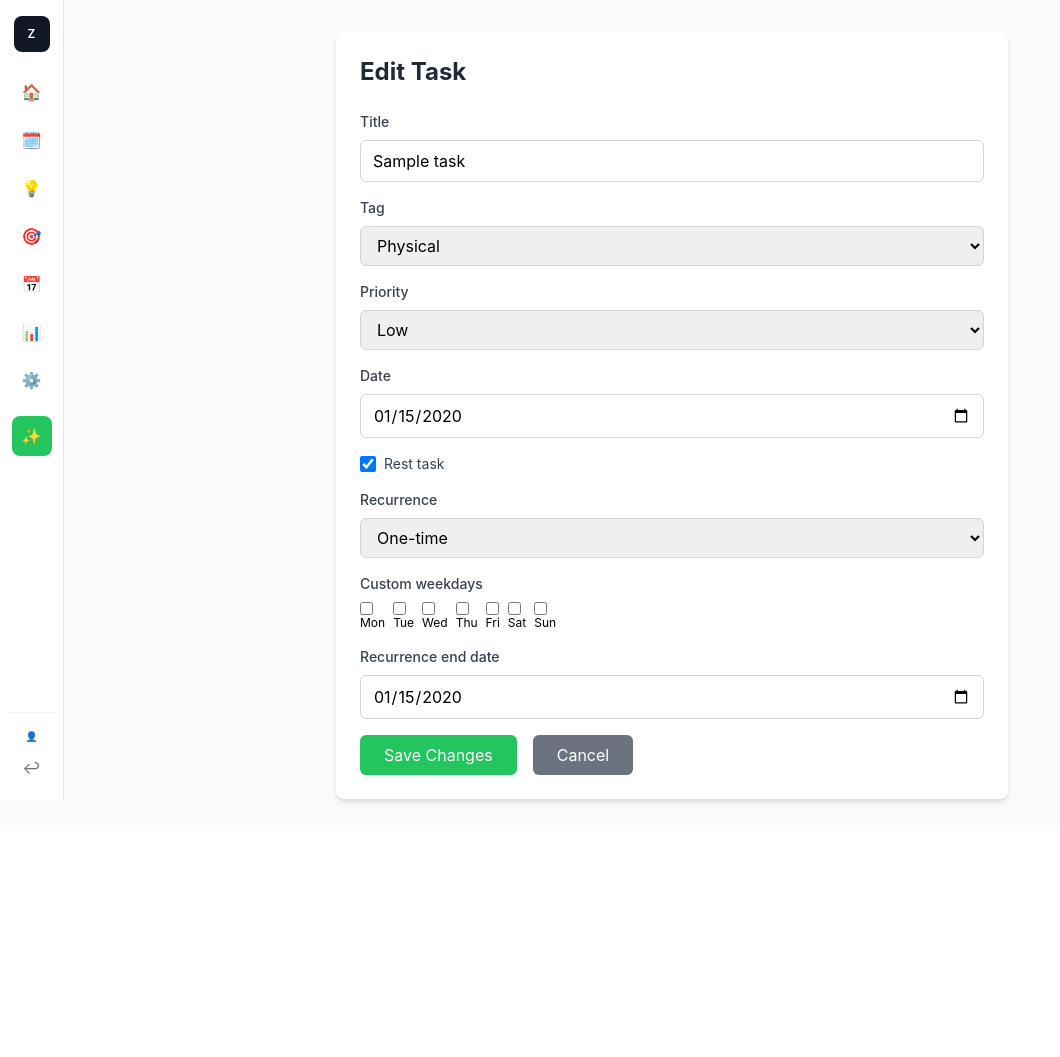
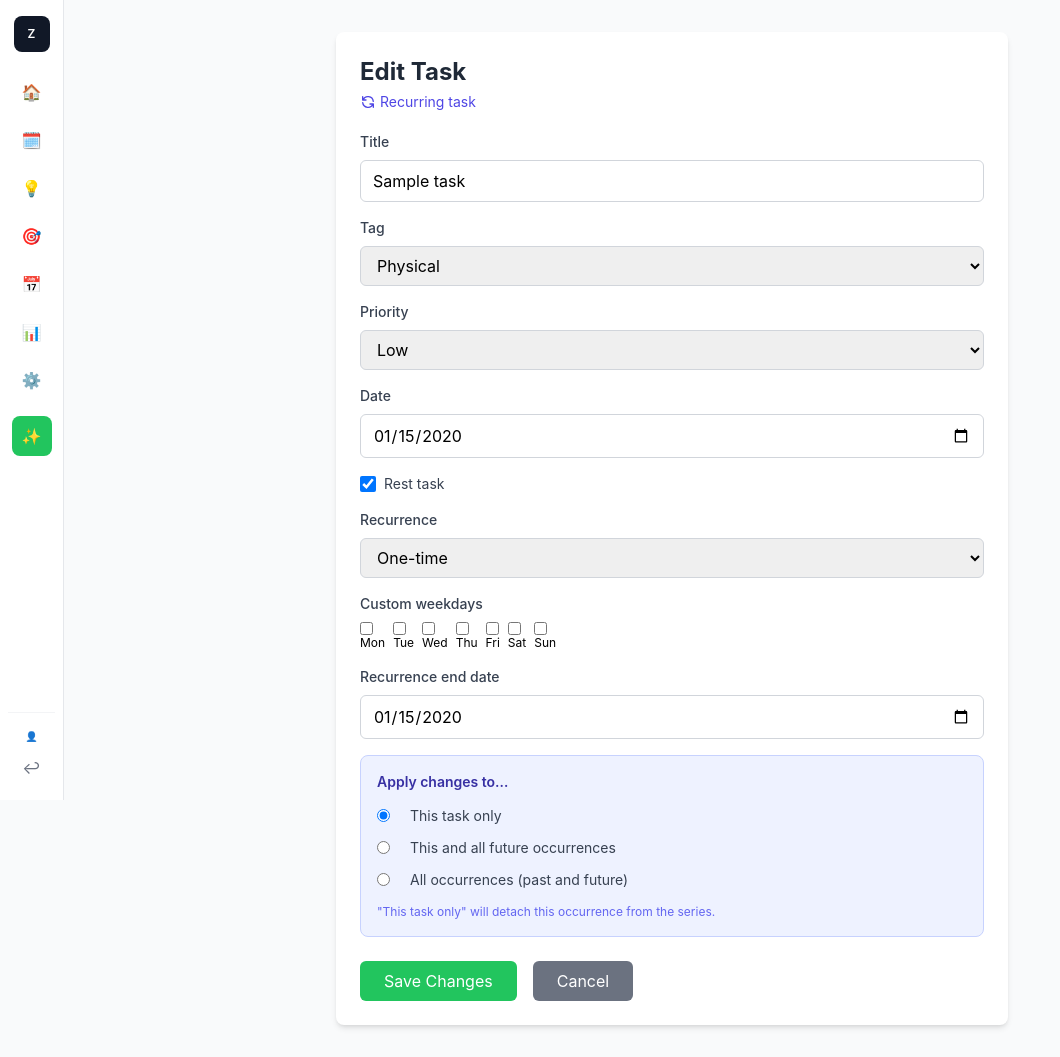
Before and after one commit to elishambadi/zentry, a Django app: page /task/edit/1/ in a window 1280 px wide. Shown: the whole page, without its empty margins (0-1060 px from the left). Before the commit the page ends 804 px from the top, so only its background shows below. Run offline with Django 5.2, Linux system fonts and the light colour scheme; a user stored in the database is signed in; tables that the repository leaves empty hold one stand-in row (values such as "Sample post"); parts of the project's set-up code (start-up, migrations or seed data) failed here and were passed over; some libraries are stand-ins or nearby versions.

Commit message:
setup recurring tasks

```diff
--- a/core/forms.py
+++ b/core/forms.py
@@ -76,7 +76,22 @@ class TaskForm(forms.ModelForm):
         return instance
 
 
+EDIT_SCOPE_CHOICES = [
+    ('this_only',       'This task only'),
+    ('this_and_future', 'This and all future occurrences'),
+    ('all',             'All occurrences (past and future)'),
+]
+
+
 class TaskEditForm(TaskForm):
+    edit_scope = forms.ChoiceField(
+        choices=EDIT_SCOPE_CHOICES,
+        initial='this_only',
+        required=False,
+        widget=forms.RadioSelect(attrs={'class': 'mr-2'}),
+        label='Apply changes to',
+    )
+
     class Meta(TaskForm.Meta):
         fields = ['title', 'tag', 'priority', 'date', 'is_rest', 'recurrence_type', 'recurrence_days', 'recurrence_end_date']
         widgets = {
--- a/core/views.py
+++ b/core/views.py
@@ -1821,11 +1821,75 @@ def monthly_review(request):
 @login_required
 def edit_task(request, task_id):
     task = get_object_or_404(Task, id=task_id, user=request.user)
+
+    # Determine the template and whether this task is part of a recurring series.
+    # A task is "in a series" if it IS the template or is an instance spawned from one.
+    template = None
+    if task.is_recurring_template:
+        template = task
+    elif task.recurrence_source_id:
+        template = task.recurrence_source
+
+    is_recurring = template is not None
+
     if request.method == 'POST':
         form = TaskEditForm(request.POST, instance=task)
         if form.is_valid():
-            form.save()
-            messages.success(request, 'Task updated successfully!')
+            scope = form.cleaned_data.get('edit_scope') or 'this_only'
+
+            # Fields that get propagated to instances (everything except date).
+            PROPAGATED_FIELDS = ['title', 'tag', 'priority', 'is_rest']
+            # Fields that also update the template's recurrence settings.
+            RECURRENCE_FIELDS = ['recurrence_type', 'recurrence_days', 'recurrence_end_date']
+
+            if not is_recurring or scope == 'this_only':
+                # ── Edit this task only ──────────────────────────────────────────
+                # If this is a recurring instance, detach it so it becomes its own
+                # standalone task (no longer follows the template).
+                saved = form.save(commit=False)
+                if task.recurrence_source_id and scope == 'this_only':
+                    saved.recurrence_source = None
+                    # Keep it non-template so it doesn't spawn new instances.
+                    saved.is_recurring_template = False
+                    saved.recurrence_type = 'none'
+                    saved.recurrence_days = ''
+                    saved.recurrence_end_date = None
+                saved.save()
+                messages.success(request, 'Task updated (this occurrence only).')
+
+            elif scope in ('this_and_future', 'all'):
+                # ── Propagate to template + a subset of instances ────────────────
+                # Step 1: save the edited task normally.
+                form.save()
+
+                # Step 2: update the template's shared fields & recurrence settings.
+                if template:
+                    for field in PROPAGATED_FIELDS + RECURRENCE_FIELDS:
+                        setattr(template, field, getattr(task, field))
+                    # Re-derive recurrence_days string (form.save already stored it on task).
+                    template.recurrence_days = task.recurrence_days
+                    template.save(update_fields=PROPAGATED_FIELDS + RECURRENCE_FIELDS)
+
+                # Step 3: find all instances to update.
+                if template:
+                    instances_qs = Task.objects.filter(
+                        user=request.user,
+                        recurrence_source=template,
+                    ).exclude(pk=task.pk)   # already saved above
+
+                    if scope == 'this_and_future':
+                        instances_qs = instances_qs.filter(date__gte=task.date)
+
+                    # Bulk-update shared fields (keep each instance's own date).
+                    update_kwargs = {
+                        field: getattr(task, field)
+                        for field in PROPAGATED_FIELDS
+                    }
+                    instances_qs.update(**update_kwargs)
+
+                label = 'this and all future occurrences' if scope == 'this_and_future' else 'all occurrences'
+                messages.success(request, f'Task updated for {label}.')
+
             return redirect('daily_view', year=task.date.year, month=task.date.month, day=task.date.day)
     else:
         form = TaskEditForm(instance=task)
@@ -1833,6 +1897,7 @@ def edit_task(request, task_id):
     context = {
         'form': form,
         'task': task,
+        'is_recurring': is_recurring,
     }
     return render(request, 'core/edit_task.html', context)
 
--- a/templates/core/edit_task.html
+++ b/templates/core/edit_task.html
@@ -3,7 +3,18 @@
 {% block content %}
 <div class="max-w-2xl mx-auto">
     <div class="bg-white rounded-lg shadow-md p-6">
-        <h1 class="text-2xl font-bold text-gray-800 mb-6">Edit Task</h1>
+        <h1 class="text-2xl font-bold text-gray-800 mb-1">Edit Task</h1>
+        {% if is_recurring %}
+        <p class="text-sm text-indigo-600 mb-5 flex items-center gap-1">
+            <svg xmlns="http://www.w3.org/2000/svg" class="h-4 w-4" fill="none" viewBox="0 0 24 24" stroke="currentColor">
+                <path stroke-linecap="round" stroke-linejoin="round" stroke-width="2"
+                      d="M4 4v5h.582m15.356 2A8.001 8.001 0 004.582 9m0 0H9m11 11v-5h-.581m0 0a8.003 8.003 0 01-15.357-2m15.357 2H15" />
+            </svg>
+            Recurring task
+        </p>
+        {% else %}
+        <div class="mb-5"></div>
+        {% endif %}
 
         <form method="post" class="space-y-4">
             {% csrf_token %}
@@ -60,7 +71,28 @@
                 {{ form.recurrence_end_date }}
             </div>
 
-            <div class="flex space-x-4">
+            {% if is_recurring %}
+            <div class="border border-indigo-200 bg-indigo-50 rounded-lg p-4">
+                <p class="text-sm font-semibold text-indigo-800 mb-3">
+                    Apply changes to…
+                </p>
+                <div class="space-y-2">
+                    {% for radio in form.edit_scope %}
+                    <label class="flex items-center gap-3 cursor-pointer group">
+                        <span class="flex-shrink-0">{{ radio.tag }}</span>
+                        <span class="text-sm text-gray-700 group-hover:text-indigo-700">
+                            {{ radio.choice_label }}
+                        </span>
+                    </label>
+                    {% endfor %}
+                </div>
+                <p class="text-xs text-indigo-500 mt-3">
+                    "This task only" will detach this occurrence from the series.
+                </p>
+            </div>
+            {% endif %}
+
+            <div class="flex space-x-4 pt-2">
                 <button type="submit" class="bg-green-500 hover:bg-green-600 text-white px-6 py-2 rounded-md">
                     Save Changes
                 </button>
```
